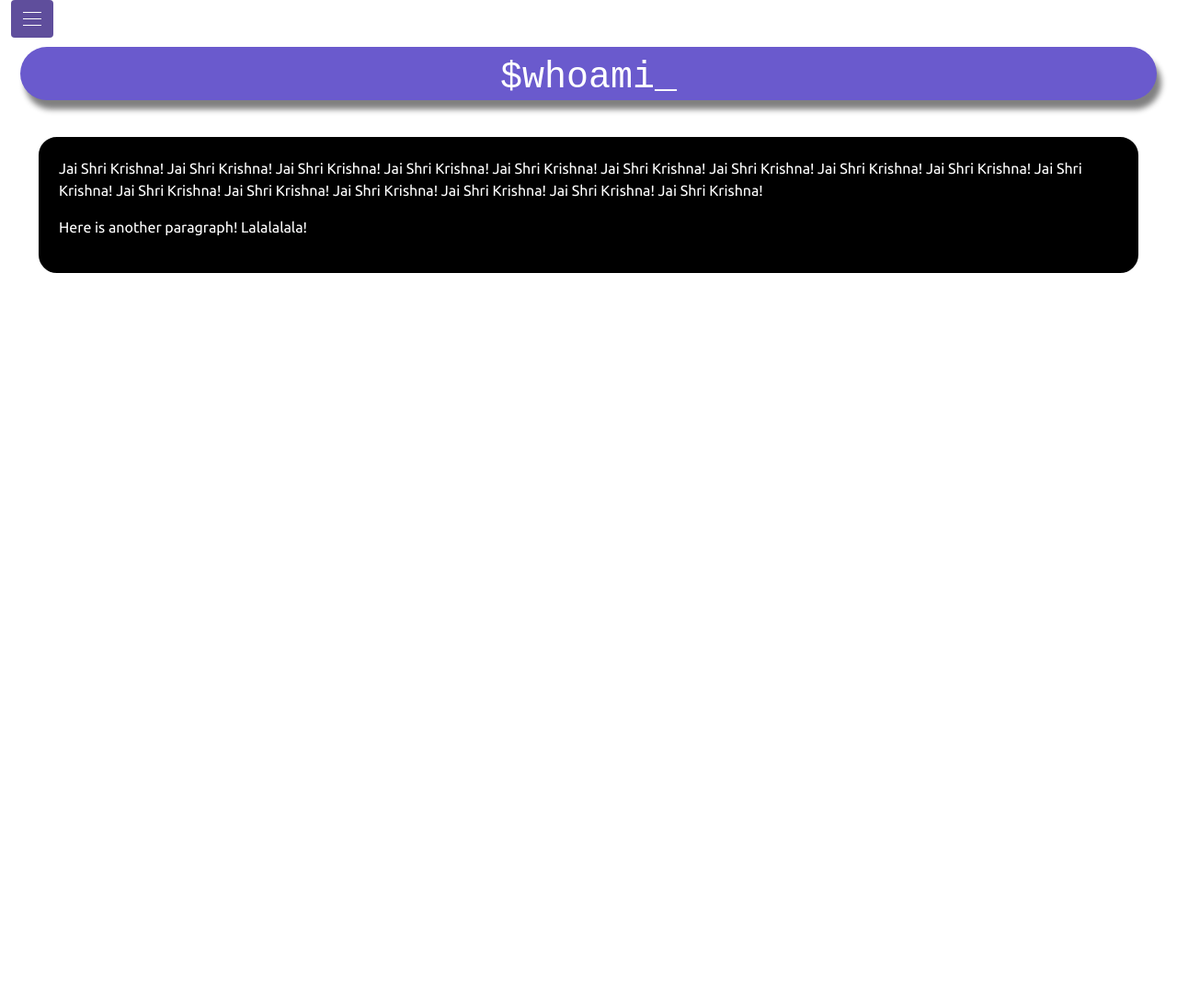
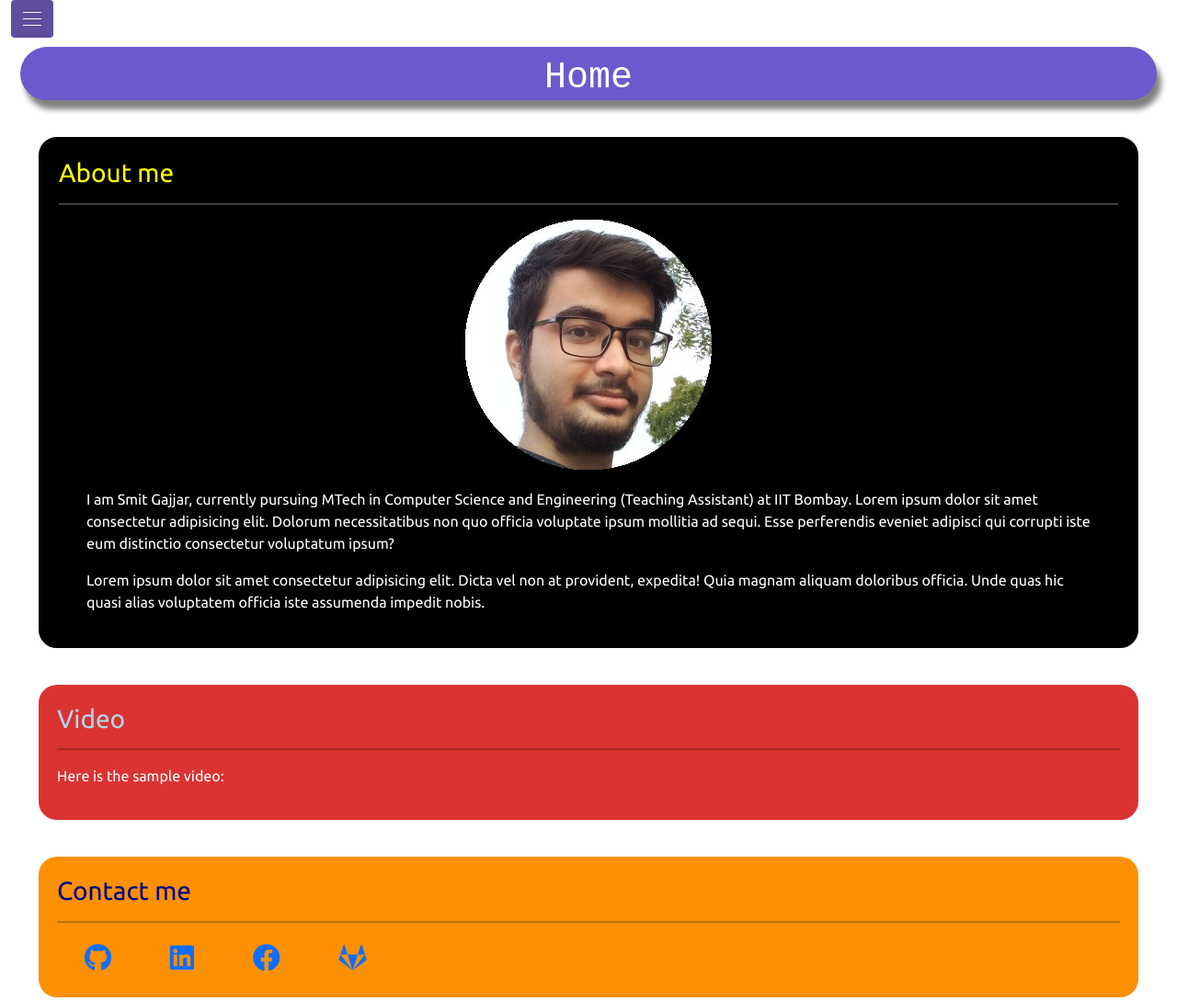
Before and after one commit to smitgajjar/portfolio, a plain HTML site: page index.html in a window 1280 px wide. Shown: the whole page at 92% size. Before the commit the page ends 800 px from the top, so only its background shows below. Drawn offline with nearby package versions, Linux system fonts and the light colour scheme.

Commit message:
done with the index, embedding video left

```diff
--- a/css/content.css
+++ b/css/content.css
@@ -1,5 +1,5 @@
 .content {
-	margin: 40px 30px 0 30px;
+	margin: 40px 30px 40px 30px;
 	padding: 20px 20px 20px 20px;
 	border: black solid 2px;
 	border-radius: 20px;
@@ -22,6 +22,20 @@ th, td {
 	border: 3px solid white;
 	padding: 2px 15px 2px 15px;
 }
-t/*r:nth-child(even) {
-	background: #333333;
-}*/
+#image-wrapper{
+	margin: 10px 30px 20px 30px;
+	justify-content: center;
+	display: flex;
+}
+img:hover {
+	/*border: 2px solid orange;*/
+	opacity: 0.7;
+	/*margin-bottom: 2px;*/
+}
+#intro-wrapper{
+	margin: 10px 30px 10px 30px;
+}
+.content a{
+	font-size: 30px;
+	padding: 30px;
+}
--- a/css/navbar.css
+++ b/css/navbar.css
@@ -89,6 +89,5 @@
 	border-radius: 30px;
 	text-align: center;
 	color:  white;
-
 	box-shadow: 5px 10px 6px grey;
 }
--- a/index.html
+++ b/index.html
@@ -9,6 +9,7 @@
 	<link rel="stylesheet" href="css/navbar.css">
 	<link rel="stylesheet" href="css/content.css">
 	<link rel="stylesheet" type="text/css" href="http://fonts.googleapis.com/css?family=Ubuntu:regular,bold&subset=Latin">
+	<link rel="stylesheet" href="https://cdnjs.cloudflare.com/ajax/libs/font-awesome/5.15.4/css/all.min.css" integrity="sha512-1ycn6IcaQQ40/MKBW2W4Rhis/DbILU74C1vSrLJxCq57o941Ym01SwNsOMqvEBFlcgUa6xLiPY/NS5R+E6ztJQ==" crossorigin="anonymous" referrerpolicy="no-referrer" />
 
 
 	<title>Smit Gajjar</title>
@@ -49,19 +50,53 @@
 						<div></div>
 						<div></div>
 					</a>
-					<h2 class="title">$whoami_ </h2>
+					<h2 class="title">Home </h2>
 
 					<!-- content here -->
 					<div class="content">
+						<h3 style="color: yellow">About me</h3> <hr style="height: 2px;">
+						<div id="image-wrapper">
+							<img src="images/smit.jpeg" alt="my image">
+						</div>
 
-						<p> Jai Shri Krishna! Jai Shri Krishna! Jai Shri Krishna! Jai Shri Krishna!
-						 	Jai Shri Krishna! Jai Shri Krishna! Jai Shri Krishna! Jai Shri Krishna!
-						  	Jai Shri Krishna! Jai Shri Krishna! Jai Shri Krishna! Jai Shri Krishna!
-						   	Jai Shri Krishna! Jai Shri Krishna! Jai Shri Krishna! Jai Shri Krishna!
-						   </p>
-						<p> Here is another paragraph! Lalalalala! </p>
+						<div id="intro-wrapper">
+							<p>I am Smit Gajjar, currently pursuing MTech in Computer Science and Engineering (Teaching Assistant) at IIT Bombay. Lorem ipsum dolor sit amet consectetur adipisicing elit. Dolorum necessitatibus non quo officia voluptate ipsum mollitia ad sequi. Esse perferendis eveniet adipisci qui corrupti iste eum distinctio consectetur voluptatum ipsum?
+							</p>
+							<p>
+								Lorem ipsum dolor sit amet consectetur adipisicing elit. Dicta vel non at provident, expedita! Quia magnam aliquam doloribus officia. Unde quas hic quasi alias voluptatem officia iste assumenda impedit nobis.
+							</p>
+
+							<!-- <p> Jai Shri Krishna! Jai Shri Krishna! Jai Shri Krishna! Jai Shri Krishna!
+							 	Jai Shri Krishna! Jai Shri Krishna! Jai Shri Krishna! Jai Shri Krishna!
+							  	Jai Shri Krishna! Jai Shri Krishna! Jai Shri Krishna! Jai Shri Krishna!
+							   	Jai Shri Krishna! Jai Shri Krishna! Jai Shri Krishna! Jai Shri Krishna!
+							   </p>
+							<p> Here is another paragraph! Lalalalala! </p> -->
+						</div>
 					</div>
 					<!-- done with content -->
+
+					<!-- video -->
+					<div class="content" style="background-color: #db3232; color: white; border: none;">
+						<h3 style="color: lightblue;">Video</h3>
+						<hr style="color: black; height:2px">
+						<p> Here is the sample video: </p>
+					</div>
+
+					<!-- done with video -->
+
+
+					<!-- contact me -->
+					<div class="content" style="background-color: #fc9003; border: none;">
+						<h3 style="color: darkblue;">Contact me</h3>
+						<hr style="color: black; height:2px">
+						<a href="https://github.com/smitgajjar" target="_blank"> <i class="fab fa-github"></i></a>
+						<a href="https://www.linkedin.com/in/smit-gajjar" target="_blank"> <i class="fab fa-linkedin"></i></a>
+						<a href="https://www.facebook.com/smitgajjar01/" target="_blank"> <i class="fab fa-facebook"></i></a>
+						<a href="https://git.cse.iitb.ac.in/smitgajjar" target="_blank"> <i class="fab fa-gitlab"></i></a>
+
+
+					<!-- done with contact me -->
 
 				</div>
 			</div>
```
Also changed, not shown: education.html (+1 -1 lines), hobbies.html (+1 -1 lines), images/smit.jpeg (added).
